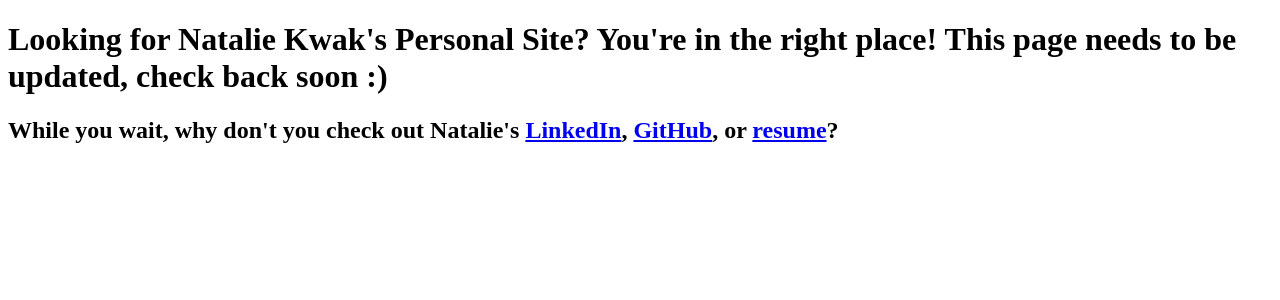
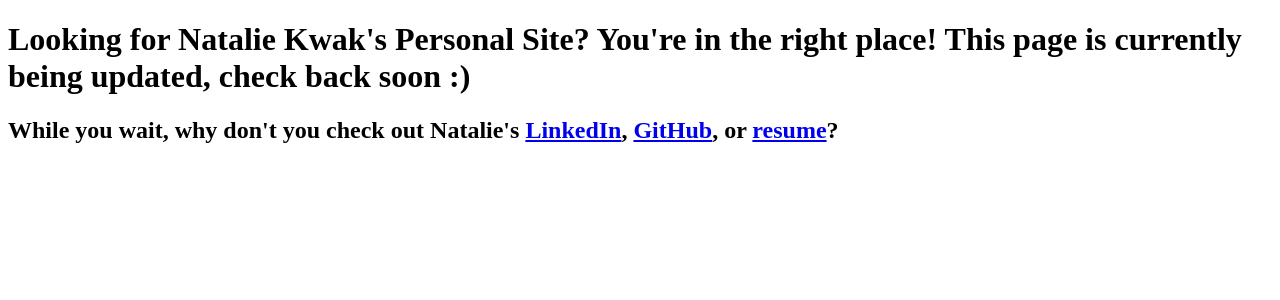
Before and after one commit to nataliekwak/tester, a React (Create React App) app: page / in a window 1280 px wide. Shown: the top 300 px of the page. Built offline with nearby package versions, Linux system fonts and the light colour scheme.

Commit message:
text update

```diff
--- a/src/App.js
+++ b/src/App.js
@@ -2,7 +2,7 @@ function App() {
   return (
     <div>
     <h1>
-      Looking for Natalie Kwak's Personal Site? You're in the right place! This page needs to be updated, check back soon :<span>&#41;</span>
+      Looking for Natalie Kwak's Personal Site? You're in the right place! This page is currently being updated, check back soon :<span>&#41;</span>
     </h1>
     <break></break>
     <h2>While you wait, why don't you check out Natalie's <a href="https://www.linkedin.com/in/natalie-kwak/">LinkedIn</a>, <a href="https://github.com/nataliekwak">GitHub</a>, or <a href="https://nataliekwak.com/KwakN_Fall24.pdf">resume</a>?</h2>
```
